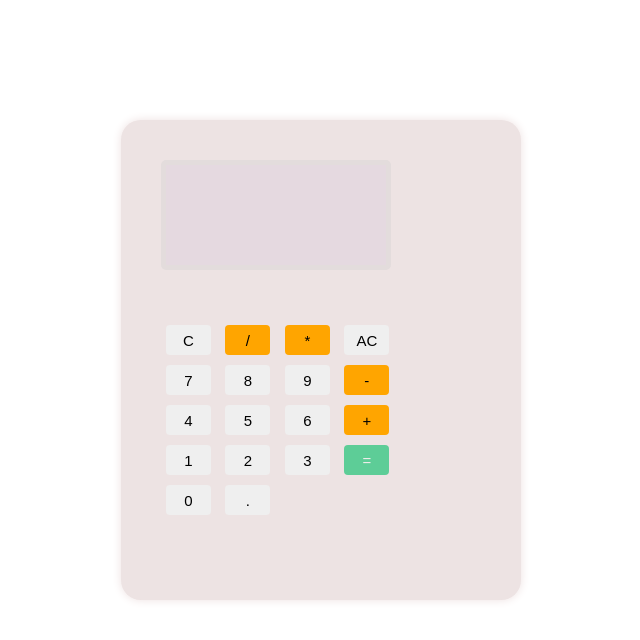
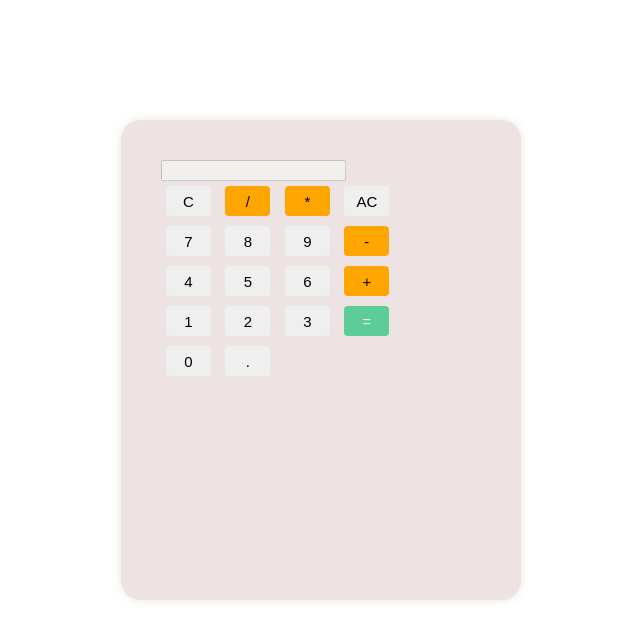
Before and after one commit to ydpema327/calculator-with-js, a plain HTML site: page index.html in a window 1280 px wide. Shown: the whole page, without its empty margins (319-959 px from the left). Drawn offline with Linux system fonts and the light colour scheme.

Commit message:
Update index.html

```diff
--- a/index.html
+++ b/index.html
@@ -9,7 +9,7 @@
 
     <body>
        <div class="calculator">
-        <input type="text" class="dissplay" id="display"  disabled >
+        <input type="text" class="display" id="display"  disabled >
         <div class="button">
                         <button  onclick="ClearDisplay(C)"> C </button>
                         <button  class="operator" onclick="appendvalue('/')"> / </button>
```
